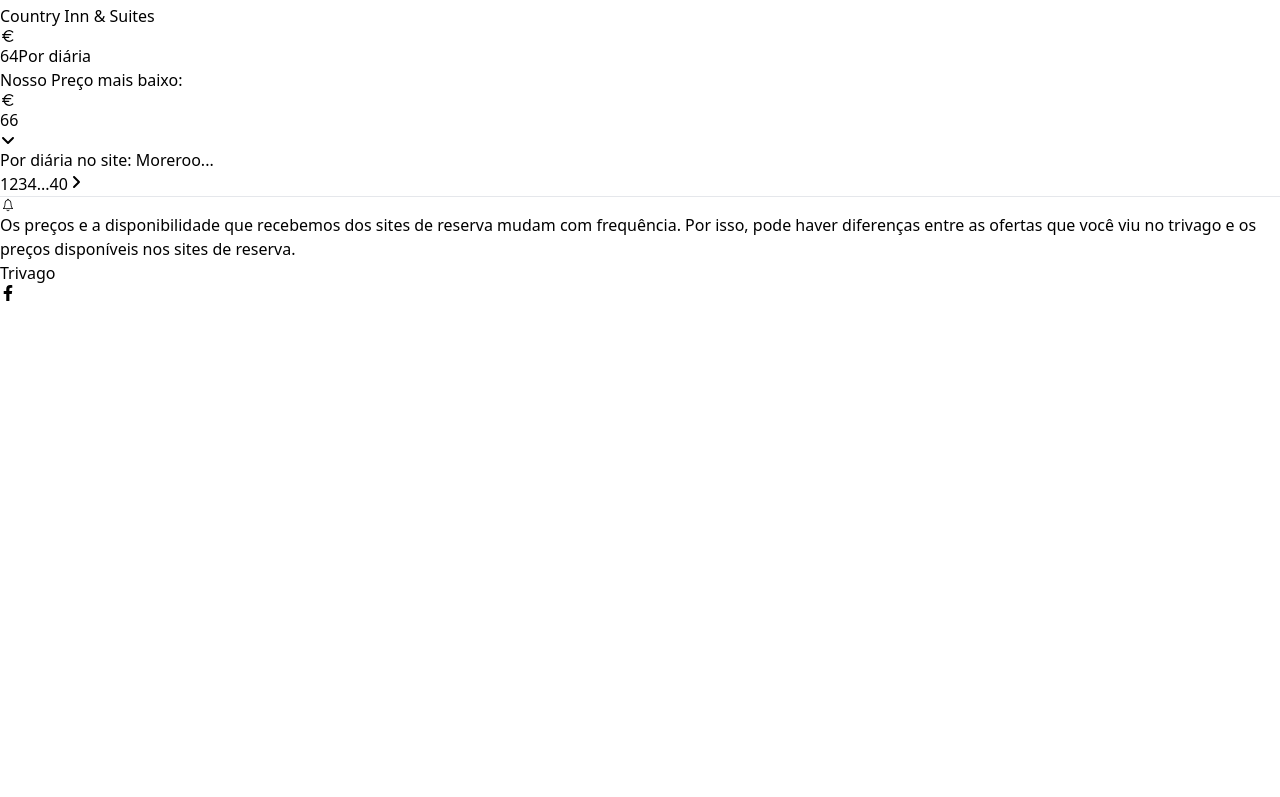
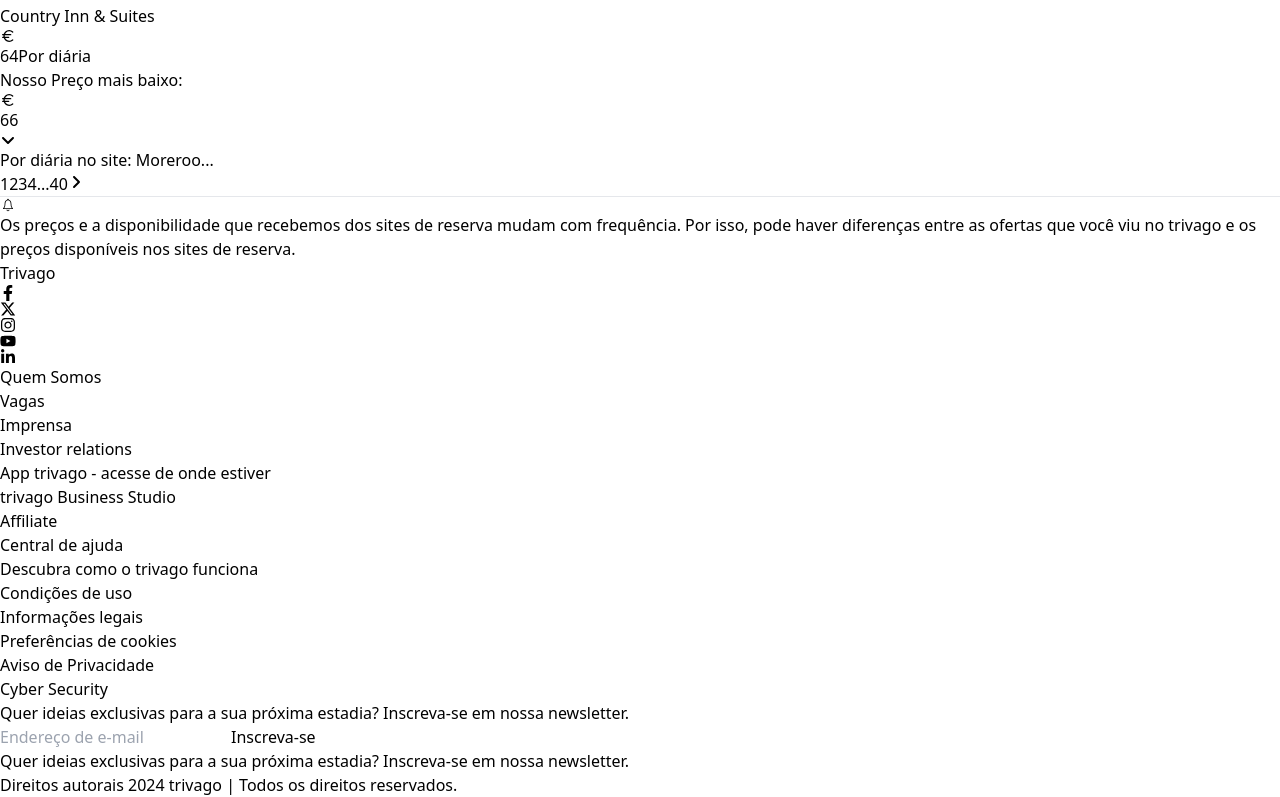
Before and after one commit to cesar7722a/trivago, a React (Vite) app: page / in a window 1280 px wide. Shown: the part 3960-4757 px from the top of the page. Before the commit the page ends 4261 px from the top, so only its background shows below. Built offline with nearby package versions, Linux system fonts and the light colour scheme.

Commit message:
adicionei conteúdo do footer

```diff
--- a/src/App.jsx
+++ b/src/App.jsx
@@ -18,6 +18,10 @@
 import { FaAngleRight } from "react-icons/fa6";
 import { IoIosNotificationsOutline } from "react-icons/io";
 import { FaFacebookF } from "react-icons/fa";
+import { FaXTwitter } from "react-icons/fa6";
+import { FaInstagram } from "react-icons/fa6";
+import { FaYoutube } from "react-icons/fa";
+import { FaLinkedinIn } from "react-icons/fa6";
 
 function App() {
 
@@ -453,7 +457,44 @@
       <footer>
         <div>
           <h1>Trivago</h1>
-          <section><FaFacebookF /></section>
+          <section>
+            <FaFacebookF />
+            <FaXTwitter />
+            <FaInstagram />
+            <FaYoutube />
+            <FaLinkedinIn />
+          </section>
+        </div>
+        <div>
+          <ul>
+            <li><a href="#">Quem Somos</a></li>
+            <li><a href="#">Vagas</a></li>
+            <li><a href="#">Imprensa</a></li>
+            <li><a href="#">Investor relations</a></li>
+            <li><a href="#">App trivago - acesse de onde estiver</a></li>
+            <li><a href="#">trivago Business Studio</a></li>
+            <li><a href="#">Affiliate</a></li>
+          </ul>
+          <ul>
+            <li><a href="#">Central de ajuda</a></li>
+            <li><a href="#">Descubra como o trivago funciona</a></li>
+            <li><a href="#">Condições de uso</a></li>
+            <li><a href="#">Informações legais</a></li>
+            <li><a href="#">Preferências de cookies</a></li>
+            <li><a href="#">Aviso de Privacidade</a></li>
+            <li><a href="#">Cyber Security</a></li>
+          </ul>
+          <div>
+            <p>Quer ideias exclusivas para a sua próxima estadia? Inscreva-se em nossa newsletter.</p>
+            <section>
+              <input type="text" placeholder="Endereço de e-mail" />
+              <button>Inscreva-se</button>
+            </section>
+            <section>
+              <p>Quer ideias exclusivas para a sua próxima estadia? Inscreva-se em nossa newsletter.</p>
+              <p>Direitos autorais 2024 trivago | Todos os direitos reservados.</p>
+            </section>
+          </div>
         </div>
       </footer>
     </div>
```
